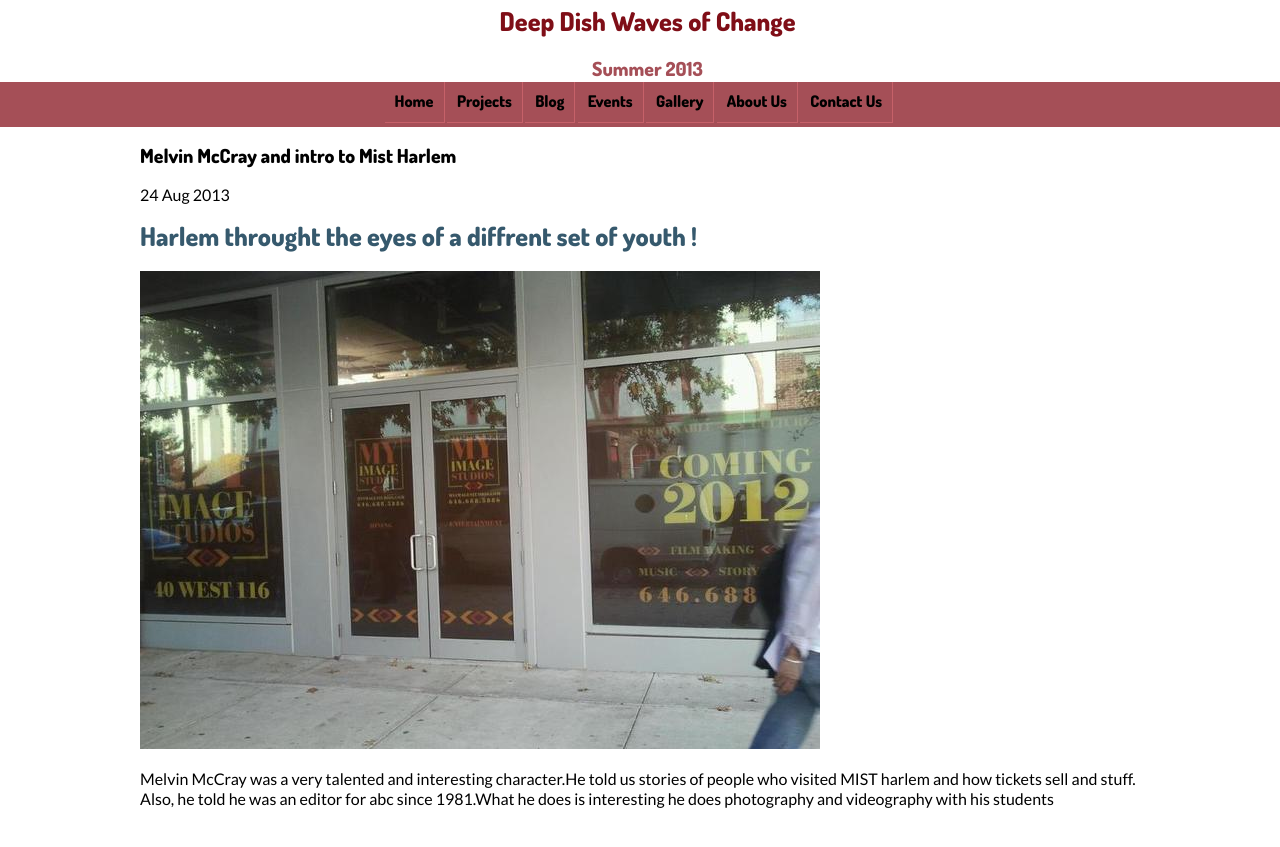
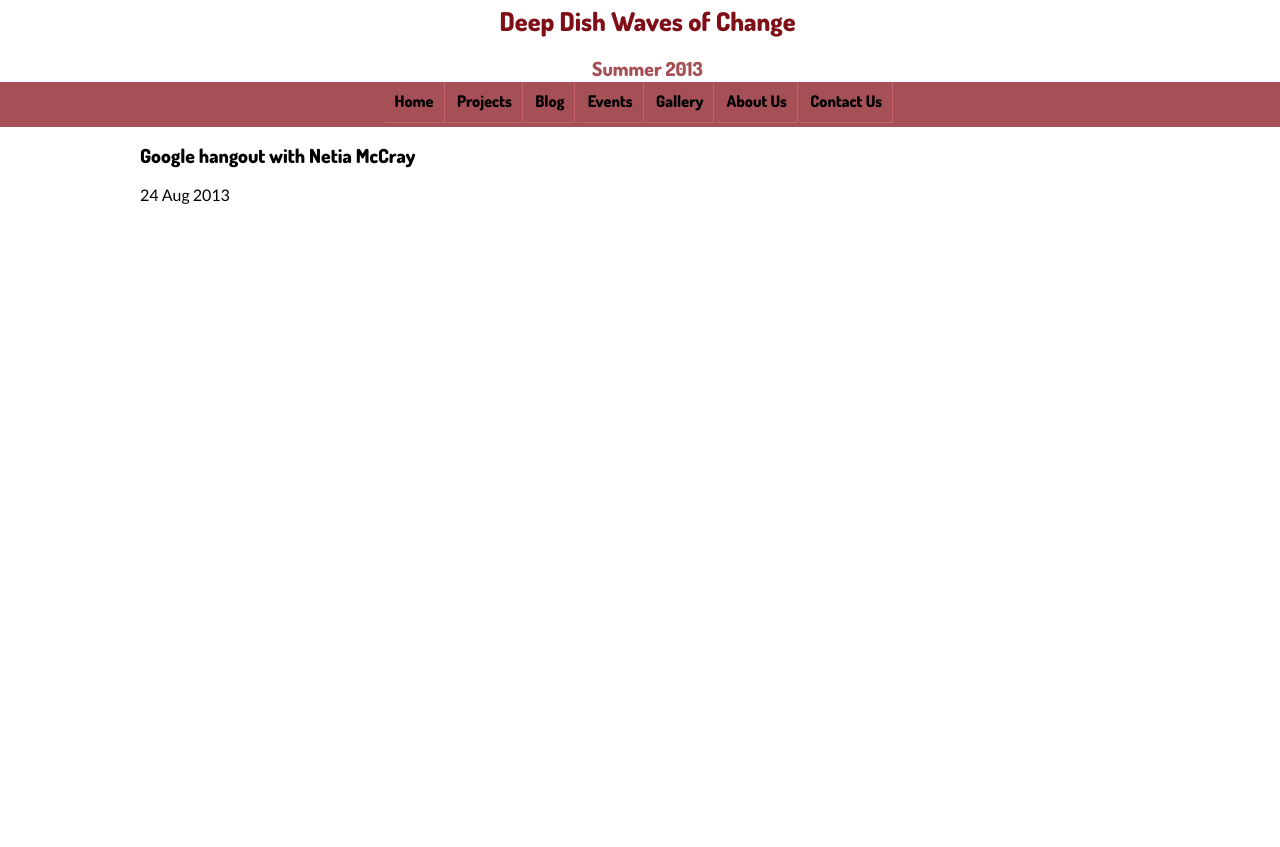
Before and after one commit to WavesofChange/woc-jekyll, a Jekyll site: the page built from _posts/nafretiry/2013-08-24-netia-mccray-google-hangout.html, in a window 1280 px wide. Shown: the top 847 px of the page. Built offline with Jekyll 4.4.1, drawn with Linux system fonts in a browser that asks for light colours.

Commit message:
added blog post

```diff
--- a/_posts/nafretiry/2013-08-08-melvin-mccray-and-intro-to-mist-harlem.html
+++ b/_posts/nafretiry/2013-08-08-melvin-mccray-and-intro-to-mist-harlem.html
@@ -1,13 +1,11 @@
 ---
 layout: post
-title: "Melvin McCray and intro to Mist Harlem"
+title:  "Melvin McCray and intro to Mist Harlem"
 author: Nafretiry Philippe
 teaser: Harlem through another's eyes
 image: ../images/mist/mist-studio.jpeg
 categories: news
 ---
 <h1>Harlem throught the eyes of a diffrent set of youth !</h1>
-
 <img src="/images/mist/mist-studio.jpeg">
-
-<p>Melvin McCray was a very talented and interesting character.He told us stories of people who visited MIST harlem and how tickets sell and stuff. Also, he told he was an editor for abc  since 1981.What he does is interesting he does photography and videography with his students  </p>
+<p>We got to Mist and met another set of students and it was pretty interesting. Melvin McCray was a very talented and interesting character.He told us stories of people who visited MIST harlem and how tickets were sold out and stuff. Also, he told he was an editor for abc  since 1981.What he does is interesting he does photography and videography with his students. He showed us some interersting videos of interviews and how he used pictures and things to create a visual of what people are trying to show us through their eyes. also Melvin tried to show us harlem back then from anothers  eyes and harlem now through our eyes.Melvin and his students found pictures of buildings back then and took pictures of what they look like now. We took pictures which was unexpected, i9it was interesting because the rotation and each person had a role. If one person was taking my picture another was taking a picture of them and other would help adjust lighting and some would observe then they would rotate that way everyone played every role! We got to watch live video footage of melvins work as an editor for abc we watched this one video about a man who discovered remedies in a forest he explained and showed how he uses tree bark leaves branches and cerain liquids to heal people. I was amazed at the work Melvin was doing and planning to do because from my eyes it did not seem easy at all, and his students are lucky to be working with him. My expierience at  </p>
--- a/_posts/nafretiry/2013-08-24-netia-mccray-google-hangout.html
+++ b/_posts/nafretiry/2013-08-24-netia-mccray-google-hangout.html
@@ -1,13 +1,13 @@
 ---
 layout: post
-title: "Melvin McCray and intro to Mist Harlem"
+title: "Google hangout with Netia McCray"
 author: Nafretiry Philippe
-teaser: Harlem through another's eyes
-image: ../images/mist/mist-studio.jpeg
+teaser:
+image:
 categories: news
 ---
-<h1>Harlem throught the eyes of a diffrent set of youth !</h1>
+<h1></h1>
 
-<img src="/images/mist/mist-studio.jpeg">
+<img src=>
 
-<p>Melvin McCray was a very talented and interesting character.He told us stories of people who visited MIST harlem and how tickets sell and stuff. Also, he told he was an editor for abc  since 1981.What he does is interesting he does photography and videography with his students  </p>
+<p> </p>
```
Also changed, not shown: _posts/2013-07-29-marina-ortiz-gives-a-workshop.html (added).
